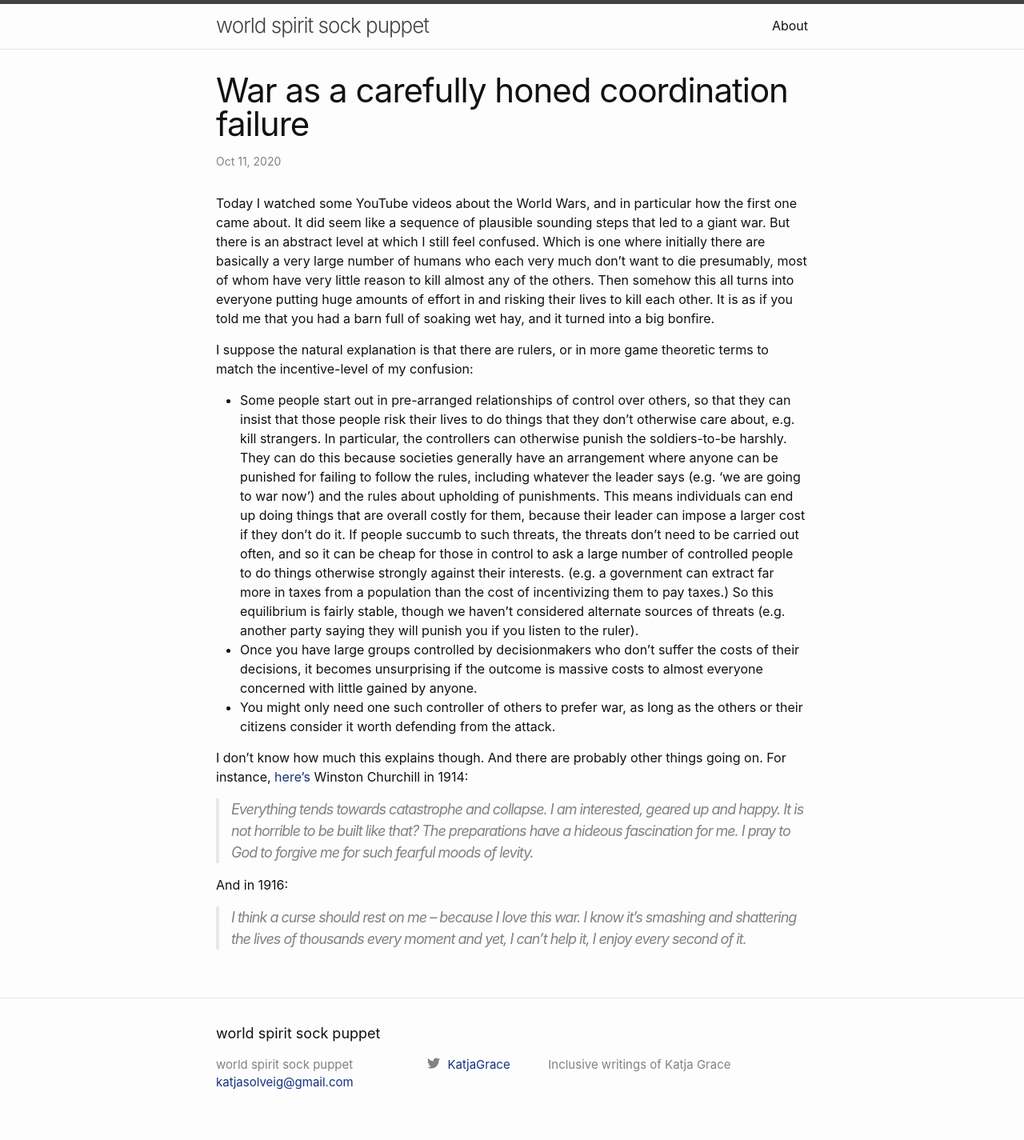
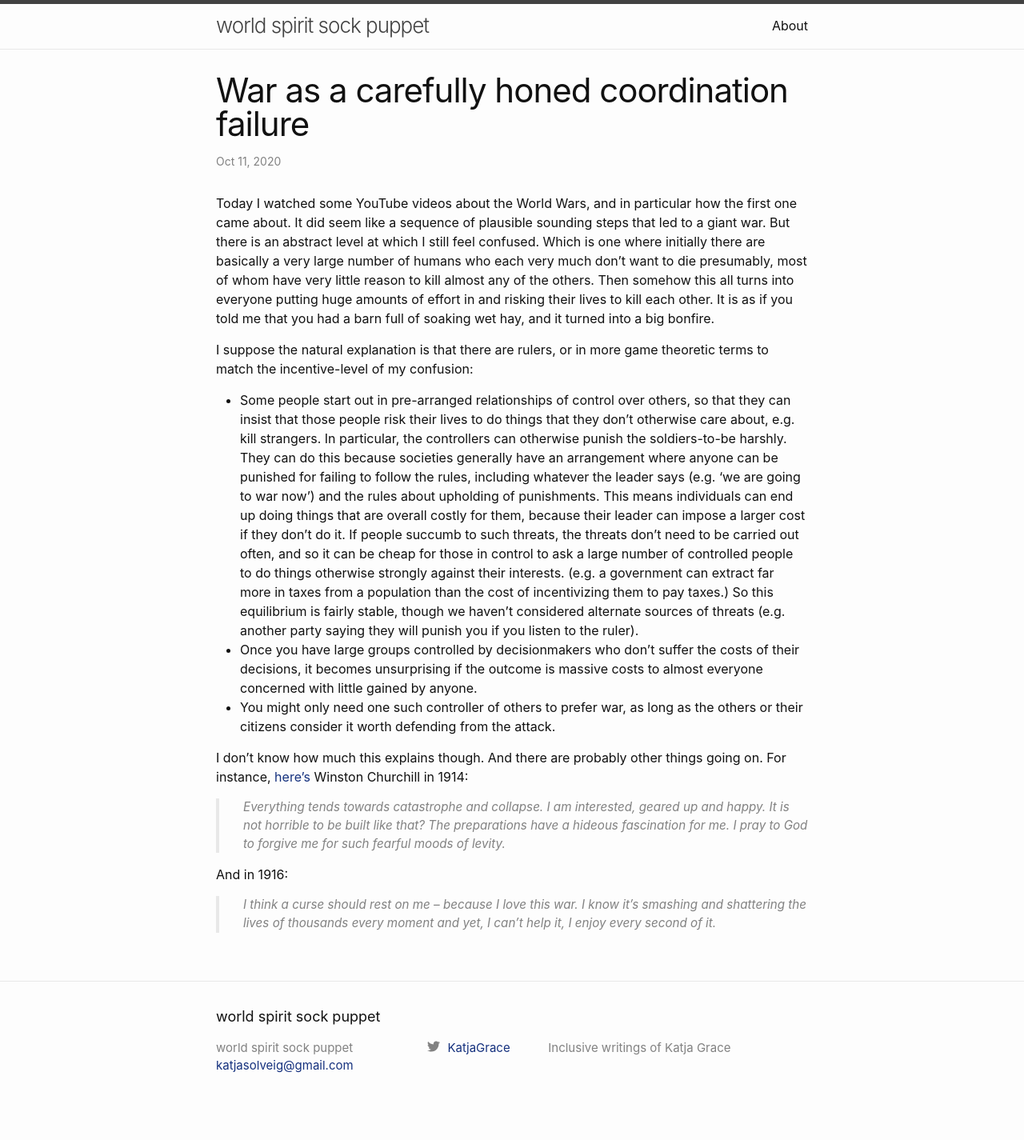
Before and after one commit to katjagrace/katjagrace.github.io, a Jekyll site: the page built from _posts/2020-10-11-whence-war-motivation.md, in a window 1280 px wide. Shown: the whole page at 80% size. Built offline with Jekyll 4.4.1, drawn with Linux system fonts in a browser that asks for light colours; after the commit the page ends 1404 px from its top, so only the background shows below that.

Commit message:
change block quote

```diff
--- a/_sass/minima/_base.scss
+++ b/_sass/minima/_base.scss
@@ -131,13 +131,13 @@ a {
 blockquote {
   color: $grey-color;
   border-left: 4px solid $grey-color-light;
-  padding-left: $spacing-unit / 2;
-  @include relative-font-size(1.125);
-  letter-spacing: -1px;
+  padding-left: $spacing-unit / 1;//2
+  @include relative-font-size(0.95);//1.125
+  //letter-spacing: -1px;
   font-style: italic;
 
   > :last-child {
-    margin-bottom: 0;
+    margin-bottom: 10; //0
   }
 }
 
```
Also changed, not shown: _sass/minima.scss (line endings or trailing spaces).
